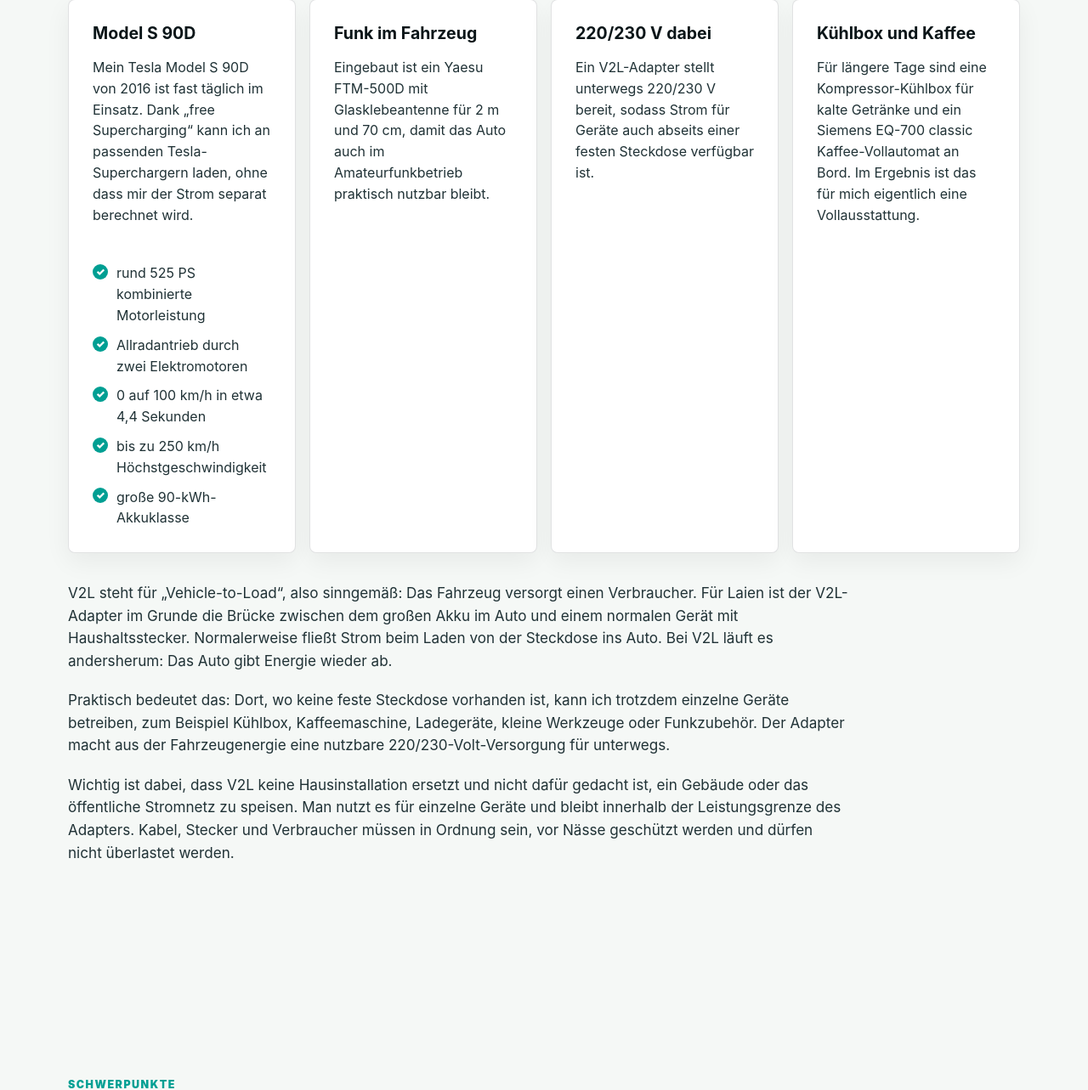
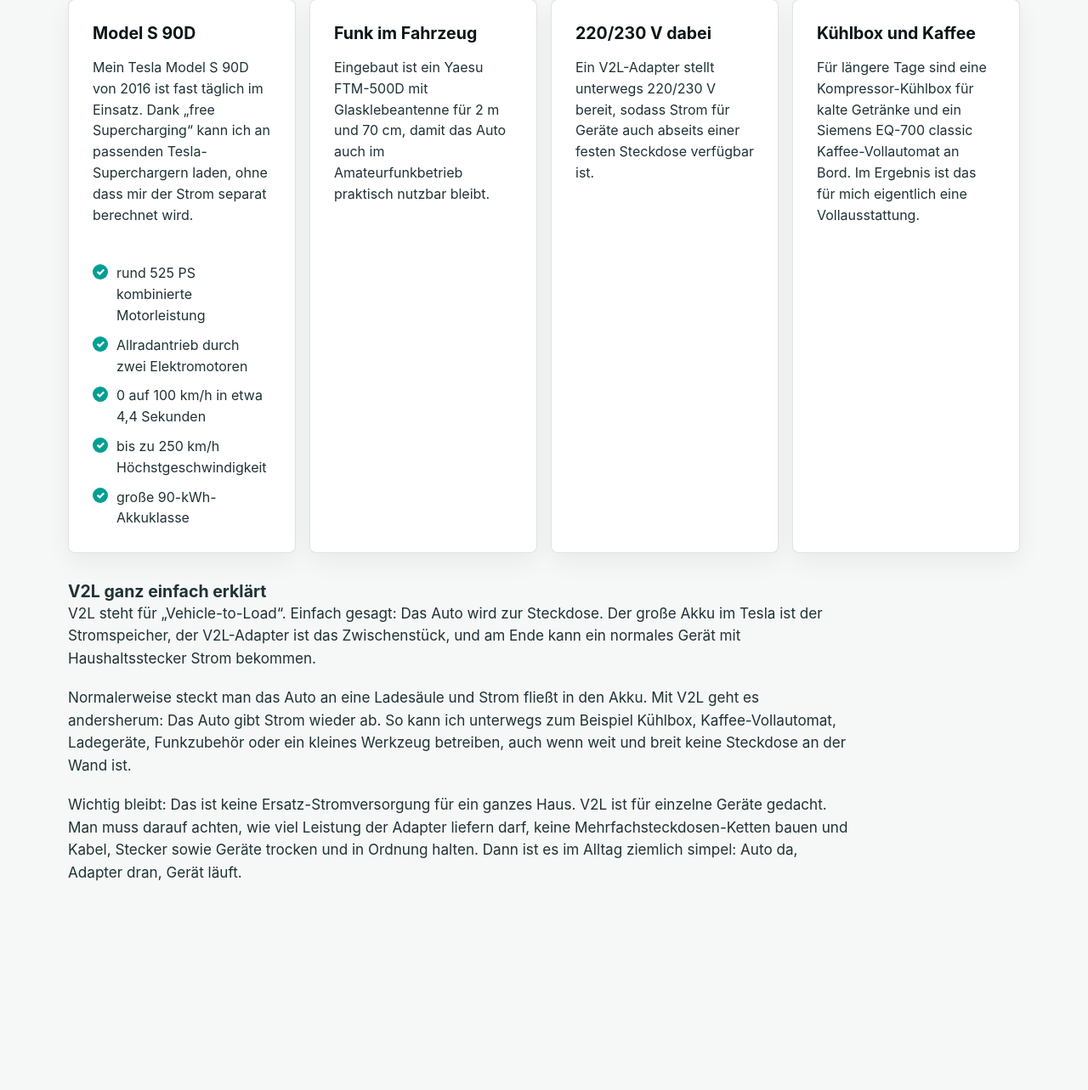
Before and after one commit to DO1FFE/do1ffe-webseite, a Flask app: page /ueber-mich in a window 1280 px wide. Shown: the part 2029-3312 px from the top of the page at 85% size. Run offline with Flask 3, Linux system fonts and the light colour scheme.

Commit message:
V2L einfacher erklären

```diff
--- a/templates/ueber_mich.html
+++ b/templates/ueber_mich.html
@@ -129,26 +129,26 @@
     </article>
   </div>
   <article class="article-main v2l-explanation reveal">
+    <h3>V2L ganz einfach erklärt</h3>
     <p>
-      V2L steht für „Vehicle-to-Load“, also sinngemäß: Das Fahrzeug versorgt
-      einen Verbraucher. Für Laien ist der V2L-Adapter im Grunde die Brücke
-      zwischen dem großen Akku im Auto und einem normalen Gerät mit
-      Haushaltsstecker. Normalerweise fließt Strom beim Laden von der Steckdose
-      ins Auto. Bei V2L läuft es andersherum: Das Auto gibt Energie wieder ab.
+      V2L steht für „Vehicle-to-Load“. Einfach gesagt: Das Auto wird zur
+      Steckdose. Der große Akku im Tesla ist der Stromspeicher, der V2L-Adapter
+      ist das Zwischenstück, und am Ende kann ein normales Gerät mit
+      Haushaltsstecker Strom bekommen.
     </p>
     <p>
-      Praktisch bedeutet das: Dort, wo keine feste Steckdose vorhanden ist,
-      kann ich trotzdem einzelne Geräte betreiben, zum Beispiel Kühlbox,
-      Kaffeemaschine, Ladegeräte, kleine Werkzeuge oder Funkzubehör. Der Adapter
-      macht aus der Fahrzeugenergie eine nutzbare 220/230-Volt-Versorgung für
-      unterwegs.
+      Normalerweise steckt man das Auto an eine Ladesäule und Strom fließt in
+      den Akku. Mit V2L geht es andersherum: Das Auto gibt Strom wieder ab. So
+      kann ich unterwegs zum Beispiel Kühlbox, Kaffee-Vollautomat, Ladegeräte,
+      Funkzubehör oder ein kleines Werkzeug betreiben, auch wenn weit und breit
+      keine Steckdose an der Wand ist.
     </p>
     <p>
-      Wichtig ist dabei, dass V2L keine Hausinstallation ersetzt und nicht dafür
-      gedacht ist, ein Gebäude oder das öffentliche Stromnetz zu speisen. Man
-      nutzt es für einzelne Geräte und bleibt innerhalb der Leistungsgrenze des
-      Adapters. Kabel, Stecker und Verbraucher müssen in Ordnung sein, vor Nässe
-      geschützt werden und dürfen nicht überlastet werden.
+      Wichtig bleibt: Das ist keine Ersatz-Stromversorgung für ein ganzes Haus.
+      V2L ist für einzelne Geräte gedacht. Man muss darauf achten, wie viel
+      Leistung der Adapter liefern darf, keine Mehrfachsteckdosen-Ketten bauen
+      und Kabel, Stecker sowie Geräte trocken und in Ordnung halten. Dann ist es
+      im Alltag ziemlich simpel: Auto da, Adapter dran, Gerät läuft.
     </p>
   </article>
 </section>
```
Also changed, not shown: tests/test_routen.py (+11 -7 lines).
